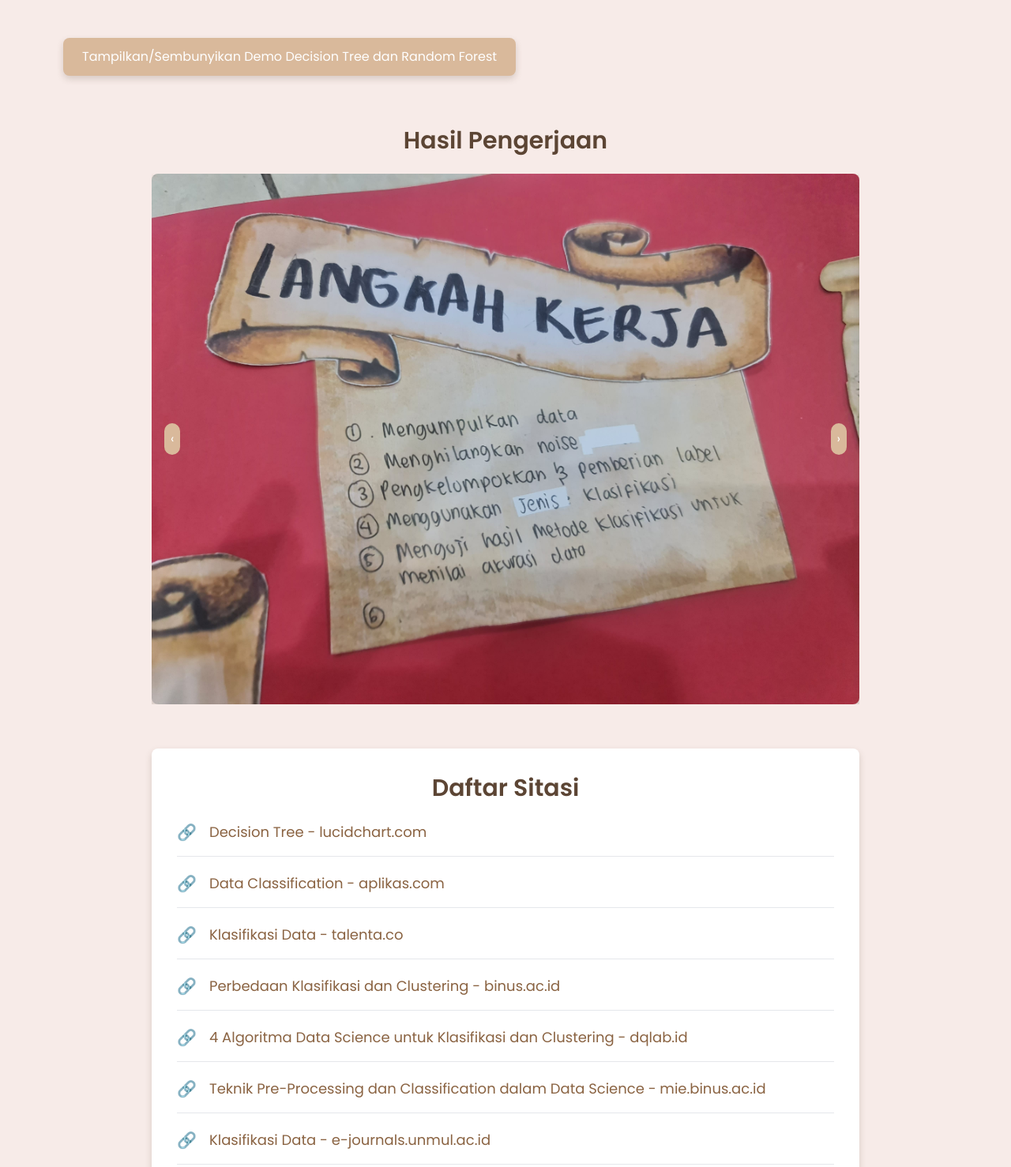
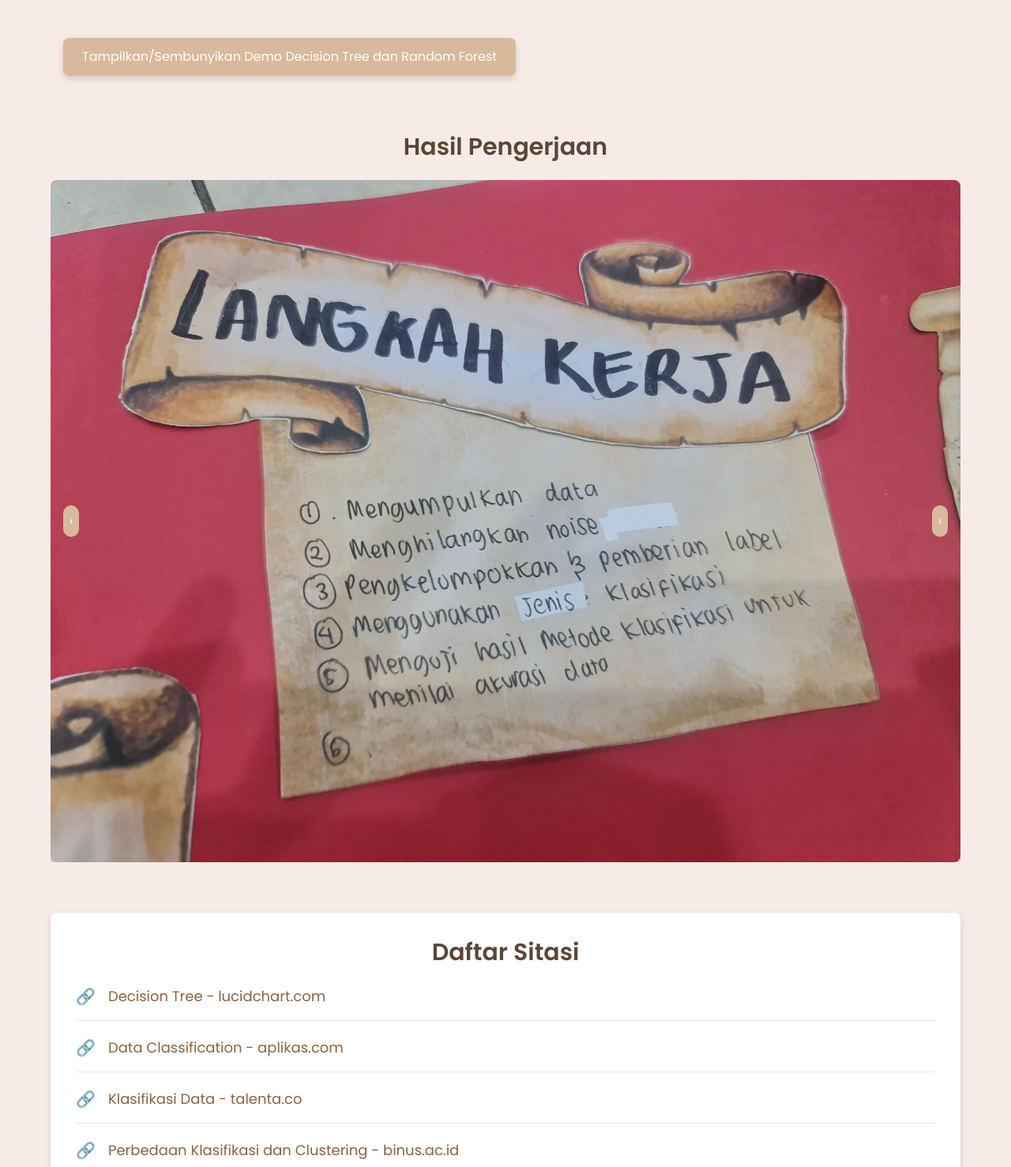
Before and after one commit to TakanashaTaryu/pdb4, a website: page index.html in a window 1280 px wide. Shown: the part 1040-2518 px from the top of the page at 79% size. Drawn offline with nearby package versions, Linux system fonts and the light colour scheme.

Commit message:
modified:   index.html

```diff
--- a/index.html
+++ b/index.html
@@ -193,9 +193,9 @@
 
 
     <!-- Carousel -->
-    <section class="py-8">
+    <section class="py-10">
         <h2 class="text-3xl font-semibold text-center text-pastel-dark mb-6">Hasil Pengerjaan</h2>
-        <div class="relative max-w-4xl mx-auto overflow-hidden">
+        <div class="relative max-w-6xl mx-auto overflow-hidden ">
             <div class="flex transition-transform duration-700 ease-in-out" id="carousel">
                 <!-- Slide 1 -->
                 <div class="w-full flex-shrink-0 carousel">
@@ -224,7 +224,7 @@
 
     <!-- Main Content -->
     <main class="flex-grow flex items-center justify-center p-6">
-        <div class="max-w-4xl w-full bg-white p-8 rounded-lg shadow-custom">
+        <div class="max-w-6xl w-full bg-white p-8 rounded-lg shadow-custom">
             <h1 class="text-3xl font-semibold mb-6 text-pastel-dark text-center">
                 Daftar Sitasi
             </h1>
```
